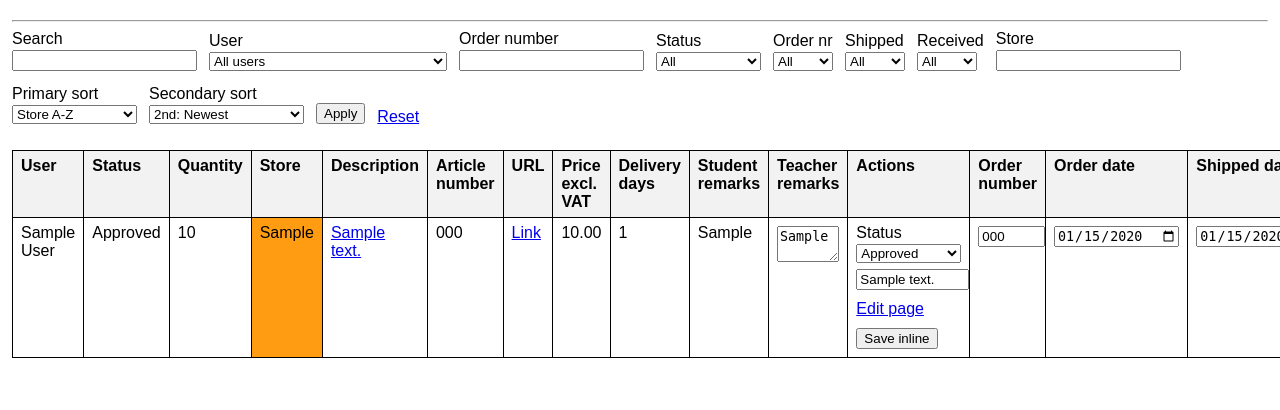
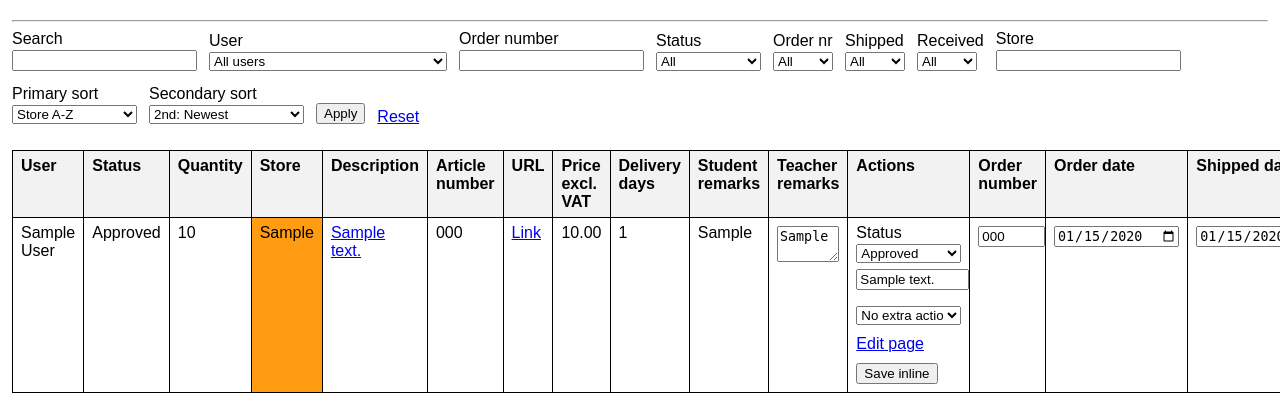
Before and after one commit to MathieuLeroy2/django-order-management, a Django app: page /orders/ in a window 1280 px wide; the page is wider, and only the part inside the window is pictured. Shown: the part 390-800 px from the top of that part. Run offline with Django 5.2, Linux system fonts and the light colour scheme; a user stored in the database is signed in; tables that the repository leaves empty hold one stand-in row (values such as "Sample post").

Commit message:
added delete option for admin

```diff
--- a/orders/views.py
+++ b/orders/views.py
@@ -1,4 +1,5 @@
 from decimal import Decimal
+from urllib import request
 
 from django.contrib import messages
 from django.contrib.auth import get_user_model
@@ -184,6 +185,18 @@ def order_list(request):
 
         if request.user.role != User.ROLE_ADMIN:
             raise Http404("You do not have permission to inline edit this order.")
+
+        admin_action = request.POST.get("admin_action", "").strip()
+
+        if admin_action == "delete_order":
+            order_id = order.id
+            order.delete()
+            messages.success(request, f"Order {order_id} was deleted successfully.")
+
+            return_query = request.POST.get("return_query", "").strip()
+            if return_query:
+                return redirect(f"{request.path}?{return_query}")
+            return redirect("orders:order_list")
 
         form = AdminInlineOrderUpdateForm(request.POST, instance=order)
 
--- a/templates/orders/order_list.html
+++ b/templates/orders/order_list.html
@@ -294,6 +294,14 @@
                                         placeholder="Reason"
                                         style="margin-top: 0.25rem; width: 100%;"
                                     >
+
+                                    <div style="margin-top: 0.75rem;">
+                                        <select name="admin_action" style="width: 100%;">
+                                            <option value="">No extra action</option>
+                                            <option value="delete_order">Delete this order permanently</option>
+                                        </select>
+
+                                    </div>
                                 </div>
                             {% endif %}
 
```
